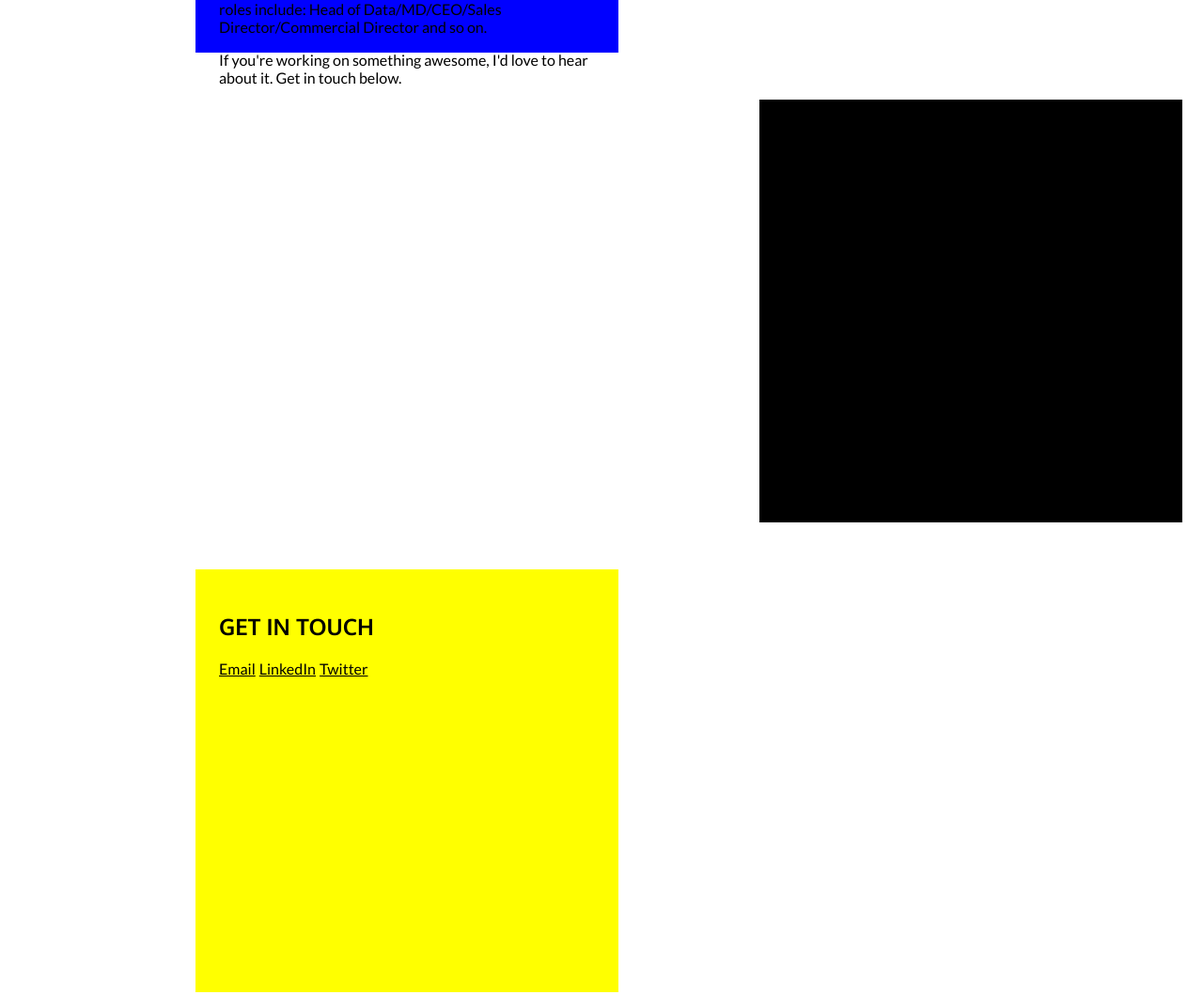
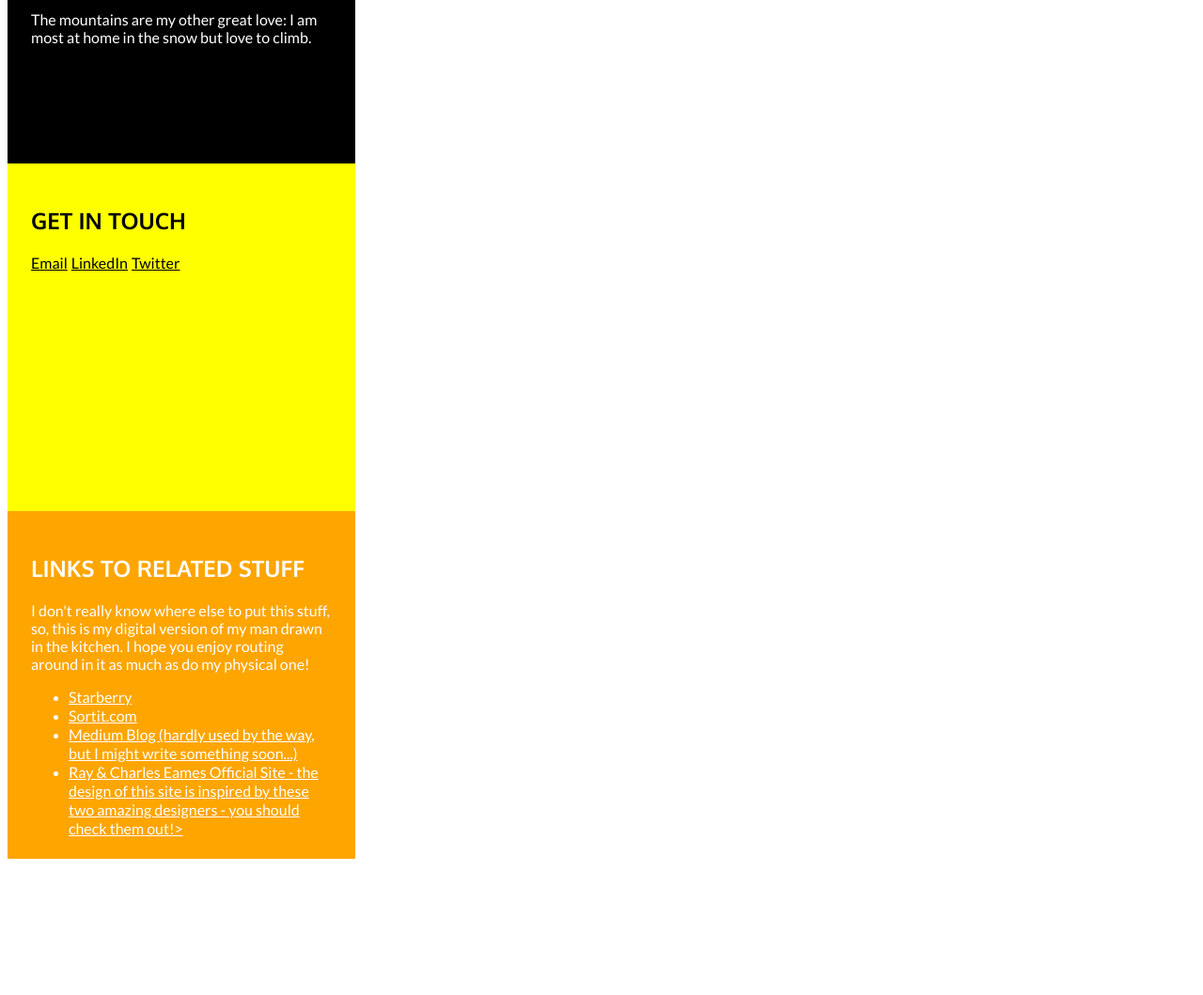
Before and after one commit to jhumbrac/wlownsbrough.github.io, a plain HTML site: page unit_4/index.html in a window 1280 px wide. Shown: the part 952-2011 px from the top of the page at 94% size. After the commit the page ends 1874 px from the top, so only its background shows below. Drawn offline with Linux system fonts and the light colour scheme.

Commit message:
Update main.css

```diff
--- a/unit_4/css/main.css
+++ b/unit_4/css/main.css
@@ -2,57 +2,37 @@
 @import url(https://fonts.googleapis.com/css?family=Lato);
 
 body {
-	max-width: 1080px;
+	color:#fff;
+}
+section {
+	width:25vw;
+	height:25vw;
+	padding:25px;
 }
 h1 {
 	font-family: "Oxygen", Arial, sans-serif;
-	color: black;
 }
 p, a {
 	font-family: "Lato", Arial, sans-serif;
-	color: black;
+	color:inherit;
 }
 #right-now {
 	background-color: red;
-	height: 400px;
-	width: 400px;
-	margin-top: 50px;
-	margin-left: 800px;
-	margin-right: 50px;
-	padding: 25px;
 	border: 4px solid black;
 }
 #work-life {
 	background-color: blue;
-	height: 400px;
-	width: 400px;
-	margin-top: 50px;
-	margin-left: 200px;
-	padding: 25px;
 }
 #stuff-i-love {
 	background-color: black;
-	height: 400px;
-	width: 400px;
-	margin-top: 50px;
-	margin-left: 800px;
-	margin-right: 50px;
-	padding: 25px;
 }
 #get-in-touch {
 	background-color: yellow;
-	height: 400px;
-	width: 400px;
-	margin-top: 50px;
-	margin-left: 200px;
-	padding: 25px;
+	color:#000;
 }
 #links-to-related-stuff {
 	background-color: orange;
-	height: 400px;
-	width: 400px;
-	margin-top: 50px;
-	margin-left: 800px;
-	margin-right: 50px;
-	padding: 25px;
 }
+
+
+section:nth-of-type(even) { }
```
